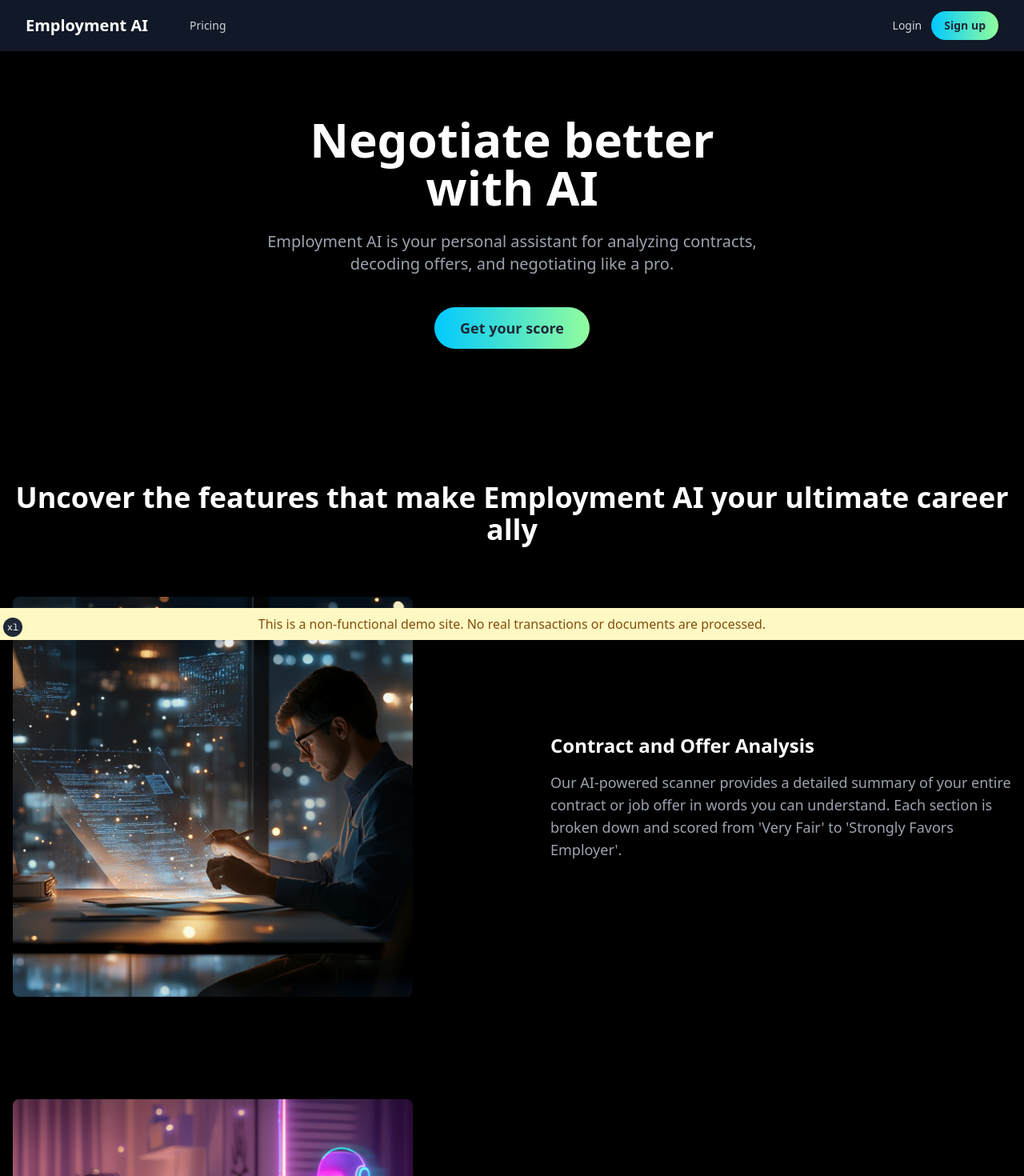
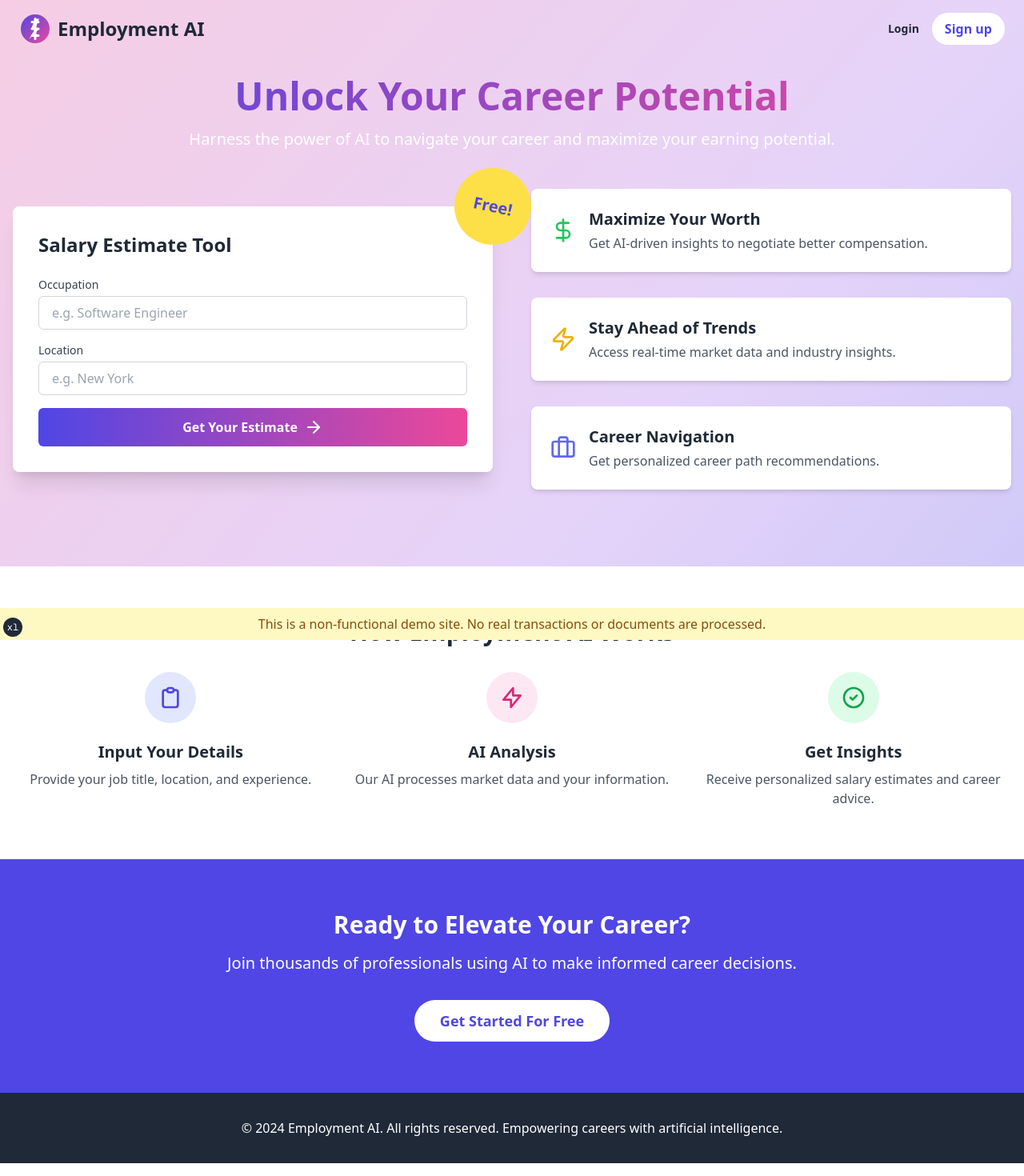
Before and after one commit to tombeckenham/employmentai, a Next.js app: page / in a window 1280 px wide. Shown: the top 1470 px of the page at 80% size. Built offline with nearby package versions, Linux system fonts and the light colour scheme; no server answers.

Commit message:
Incorporate salary estimate on front page Fixes #37

```diff
--- a/app/layout.tsx
+++ b/app/layout.tsx
@@ -9,6 +9,7 @@
 import { Header } from '@/components/header'
 import { Toaster } from '@/components/ui/sonner'
 import DemoNotice from '@/components/demo-notice'
+import { HeaderScroll } from '@/components/header-scroll'
 
 export const metadata = {
   metadataBase: new URL(`https://${process.env.VERCEL_URL}`),
@@ -52,8 +53,9 @@
           enableSystem
           disableTransitionOnChange
         >
-          <div className="flex flex-col min-h-screen">
+          <div className="min-h-screen bg-gradient-to-br from-pink-300 via-purple-300 to-indigo-400 text-gray-800 font-sans">
             <Header />
+            <HeaderScroll />
             <main className="flex flex-col flex-1 bg-muted/50">{children}</main>
             <DemoNotice /> {/* Include the DemoNotice component */}
           </div>
--- a/app/page.tsx
+++ b/app/page.tsx
@@ -1,142 +1,236 @@
-import React from 'react'
-import Image from 'next/image'
-import Link from 'next/link'
+'use client'
 
-interface FeatureCardProps {
-  title: string
-  description: string
-  image: string
-}
+import React, { useState } from 'react'
+import { motion } from 'framer-motion'
+import { ArrowRight, DollarSign, Zap, Briefcase } from 'lucide-react'
 
-const FeatureCard: React.FC<FeatureCardProps> = ({
-  title,
-  description,
-  image
-}) => (
-  <div className="flex flex-col md:flex-row items-center">
-    <div className="md:w-1/2 mb-8 md:mb-0">
-      <Image
-        src={image}
-        alt={title}
-        width={500}
-        height={300}
-        className="rounded-lg"
+const LandingPage = () => {
+  const [occupation, setOccupation] = useState('')
+  const [location, setLocation] = useState('')
+
+  return (
+    <>
+      <main className="container mx-auto px-4 py-24">
+        <div className="text-center mb-12">
+          <h1 className="text-5xl font-extrabold mb-4 bg-clip-text text-transparent bg-gradient-to-r from-indigo-600 to-pink-500">
+            Unlock Your Career Potential
+          </h1>
+          <p className="text-xl mb-8 text-white">
+            Harness the power of AI to navigate your career and maximize your
+            earning potential.
+          </p>
+        </div>
+
+        <div className="grid md:grid-cols-2 gap-12 items-center">
+          <div className="relative">
+            <motion.div
+              initial={{ opacity: 0, y: 20 }}
+              animate={{ opacity: 1, y: 0 }}
+              transition={{ duration: 0.5 }}
+              className="bg-white rounded-lg shadow-xl p-8 relative"
+            >
+              <h3 className="text-2xl font-bold mb-6">Salary Estimate Tool</h3>
+              <form className="space-y-4">
+                <div>
+                  <label
+                    htmlFor="occupation"
+                    className="block text-sm font-medium text-gray-700 mb-1"
+                  >
+                    Occupation
+                  </label>
+                  <motion.input
+                    whileFocus={{ scale: 1.02 }}
+                    type="text"
+                    id="occupation"
+                    value={occupation}
+                    onChange={e => setOccupation(e.target.value)}
+                    className="w-full px-4 py-2 rounded-md border border-gray-300 focus:ring-2 focus:ring-indigo-500 focus:border-transparent"
+                    placeholder="e.g. Software Engineer"
                   />
                 </div>
-    <div className="md:w-1/2 md:pl-12">
-      <h3 className="text-2xl font-bold mb-4">{title}</h3>
-      <p className="text-gray-400 text-lg">{description}</p>
+                <div>
+                  <label
+                    htmlFor="location"
+                    className="block text-sm font-medium text-gray-700 mb-1"
+                  >
+                    Location
+                  </label>
+                  <motion.input
+                    whileFocus={{ scale: 1.02 }}
+                    type="text"
+                    id="location"
+                    value={location}
+                    onChange={e => setLocation(e.target.value)}
+                    className="w-full px-4 py-2 rounded-md border border-gray-300 focus:ring-2 focus:ring-indigo-500 focus:border-transparent"
+                    placeholder="e.g. New York"
+                  />
+                </div>
+                <motion.button
+                  whileHover={{ scale: 1.05 }}
+                  whileTap={{ scale: 0.95 }}
+                  className="w-full bg-gradient-to-r from-indigo-600 to-pink-500 text-white font-bold py-3 px-6 rounded-md flex items-center justify-center"
+                >
+                  Get Your Estimate <ArrowRight className="ml-2" />
+                </motion.button>
+              </form>
+            </motion.div>
+            <div className="absolute -top-12 -right-12 size-24 bg-yellow-300 rounded-full flex items-center justify-center text-indigo-600 font-bold text-xl rotate-12 z-10">
+              Free!
             </div>
           </div>
-)
 
-const LandingPage: React.FC = () => {
-  return (
-    <div className="min-h-screen bg-black text-white">
-      {/* Hero Section */}
-      <header className="container mx-auto px-4 py-20 text-center">
-        <h1 className="text-6xl font-bold mb-6">
-          Negotiate better
-          <br />
-          with AI
-        </h1>
-        <p className="text-xl mb-10 text-gray-400 max-w-2xl mx-auto">
-          Employment AI is your personal assistant for analyzing contracts,
-          decoding offers, and negotiating like a pro.
+          <div className="space-y-8">
+            <motion.div
+              initial={{ opacity: 0, x: 20 }}
+              animate={{ opacity: 1, x: 0 }}
+              transition={{ duration: 0.5, delay: 0.2 }}
+              className="bg-white rounded-lg shadow-md p-6 flex items-center"
+            >
+              <DollarSign className="text-green-500 mr-4" size={32} />
+              <div>
+                <h4 className="text-xl font-semibold mb-1">
+                  Maximize Your Worth
+                </h4>
+                <p className="text-gray-600">
+                  Get AI-driven insights to negotiate better compensation.
                 </p>
-        <Link
-          href="/documents"
-          className="inline-block bg-gradient-button text-gray-800 font-bold text-lg px-8 py-3 rounded-full transition-all duration-300 ease-in-out hover:shadow-lg relative overflow-hidden group"
+              </div>
+            </motion.div>
+            <motion.div
+              initial={{ opacity: 0, x: 20 }}
+              animate={{ opacity: 1, x: 0 }}
+              transition={{ duration: 0.5, delay: 0.4 }}
+              className="bg-white rounded-lg shadow-md p-6 flex items-center"
             >
-          <span className="relative z-10">Get your score</span>
-          <span className="shine-effect group-hover:animate-shine"></span>
-        </Link>
-      </header>
+              <Zap className="text-yellow-500 mr-4" size={32} />
+              <div>
+                <h4 className="text-xl font-semibold mb-1">
+                  Stay Ahead of Trends
+                </h4>
+                <p className="text-gray-600">
+                  Access real-time market data and industry insights.
+                </p>
+              </div>
+            </motion.div>
+            <motion.div
+              initial={{ opacity: 0, x: 20 }}
+              animate={{ opacity: 1, x: 0 }}
+              transition={{ duration: 0.5, delay: 0.6 }}
+              className="bg-white rounded-lg shadow-md p-6 flex items-center"
+            >
+              <Briefcase className="text-indigo-500 mr-4" size={32} />
+              <div>
+                <h4 className="text-xl font-semibold mb-1">
+                  Career Navigation
+                </h4>
+                <p className="text-gray-600">
+                  Get personalized career path recommendations.
+                </p>
+              </div>
+            </motion.div>
+          </div>
+        </div>
+      </main>
 
-      {/* Features Section */}
-      <section className="py-20">
-        <div className="container mx-auto px-4">
-          <h2 className="text-4xl font-bold mb-16 text-center">
-            Uncover the features that make Employment AI your ultimate career
-            ally
-          </h2>
-          <div className="space-y-32">
-            <FeatureCard
-              title="Contract and Offer Analysis"
-              description="Our AI-powered scanner provides a detailed summary of your entire contract or job offer in words you can understand. Each section is broken down and scored from 'Very Fair' to 'Strongly Favors Employer'."
-              image="/images/contract-analysis.png"
+      <section className="bg-white py-16">
+        <div className="container mx-auto px-4 text-center">
+          <h2 className="text-3xl font-bold mb-8">How Employment AI Works</h2>
+          <div className="grid md:grid-cols-3 gap-8">
+            <div>
+              <div className="bg-indigo-100 rounded-full p-4 inline-block mb-4">
+                <svg
+                  className="size-8 text-indigo-600"
+                  fill="none"
+                  viewBox="0 0 24 24"
+                  stroke="currentColor"
+                >
+                  <path
+                    strokeLinecap="round"
+                    strokeLinejoin="round"
+                    strokeWidth={2}
+                    d="M9 5H7a2 2 0 00-2 2v12a2 2 0 002 2h10a2 2 0 002-2V7a2 2 0 00-2-2h-2M9 5a2 2 0 002 2h2a2 2 0 002-2M9 5a2 2 0 012-2h2a2 2 0 012 2"
                   />
-            <FeatureCard
-              title="Layoff and Severance Support"
-              description="Facing a layoff can be overwhelming, especially when you're given little time to review complex severance terms. We break down your severance agreement, highlight critical points, and help you understand what's negotiable - all within minutes."
-              image="/images/negotiation.png"
+                </svg>
+              </div>
+              <h3 className="text-xl font-semibold mb-2">Input Your Details</h3>
+              <p className="text-gray-600">
+                Provide your job title, location, and experience.
+              </p>
+            </div>
+            <div>
+              <div className="bg-pink-100 rounded-full p-4 inline-block mb-4">
+                <svg
+                  className="size-8 text-pink-600"
+                  fill="none"
+                  viewBox="0 0 24 24"
+                  stroke="currentColor"
+                >
+                  <path
+                    strokeLinecap="round"
+                    strokeLinejoin="round"
+                    strokeWidth={2}
+                    d="M13 10V3L4 14h7v7l9-11h-7z"
                   />
-            <FeatureCard
-              title="Decode Complex Terms"
-              description="From stock options and RSUs to non-compete clauses and intellectual property rights, we explain every aspect of your offer or severance package in plain English. No more confusion about what you're agreeing to."
-              image="/images/decode-offers.png"
+                </svg>
+              </div>
+              <h3 className="text-xl font-semibold mb-2">AI Analysis</h3>
+              <p className="text-gray-600">
+                Our AI processes market data and your information.
+              </p>
+            </div>
+            <div>
+              <div className="bg-green-100 rounded-full p-4 inline-block mb-4">
+                <svg
+                  className="size-8 text-green-600"
+                  fill="none"
+                  viewBox="0 0 24 24"
+                  stroke="currentColor"
+                >
+                  <path
+                    strokeLinecap="round"
+                    strokeLinejoin="round"
+                    strokeWidth={2}
+                    d="M9 12l2 2 4-4m6 2a9 9 0 11-18 0 9 9 0 0118 0z"
                   />
-            <FeatureCard
-              title="Know Your Worth"
-              description="Whether you're negotiating a new offer or a severance package, understand how it compares to industry standards. We analyze your role, location, experience, and more to identify key areas for negotiation."
-              image="/images/know-your-worth.png"
-            />
+                </svg>
+              </div>
+              <h3 className="text-xl font-semibold mb-2">Get Insights</h3>
+              <p className="text-gray-600">
+                Receive personalized salary estimates and career advice.
+              </p>
+            </div>
           </div>
         </div>
       </section>
 
-      {/* Privacy Section */}
-      <section className="py-20 bg-gray-900">
-        <div className="container mx-auto px-4">
-          <h2 className="text-4xl font-bold mb-8 text-center">
-            Your Privacy is Our Priority
+      <section className="bg-indigo-600 text-white py-16">
+        <div className="container mx-auto px-4 text-center">
+          <h2 className="text-3xl font-bold mb-4">
+            Ready to Elevate Your Career?
           </h2>
-          <div className="max-w-3xl mx-auto">
-            <p className="text-lg mb-6">
-              At Employment AI, we understand the sensitive nature of your
-              employment documents. That&apos;s why we&apos;ve implemented
-              state-of-the-art security measures to ensure your data remains
-              private and secure:
+          <p className="text-xl mb-8">
+            Join thousands of professionals using AI to make informed career
+            decisions.
           </p>
-            <ul className="list-disc list-inside space-y-4 text-gray-300">
-              <li>End-to-end encryption for all uploaded documents</li>
-              <li>Strict access controls and authentication protocols</li>
-              <li>Regular security audits and vulnerability assessments</li>
-              <li>
-                Compliance with GDPR, CCPA, and other data protection
-                regulations
-              </li>
-              <li>Option to delete your data at any time</li>
-            </ul>
-            <p className="mt-6 text-lg">
-              Your trust is important to us. We never share, sell, or use your
-              data for any purpose other than providing you with the best
-              possible contract analysis and negotiation support.
-            </p>
-          </div>
+          <motion.button
+            whileHover={{ scale: 1.05 }}
+            whileTap={{ scale: 0.95 }}
+            className="bg-white text-indigo-600 font-bold py-3 px-8 rounded-full text-lg hover:bg-indigo-50 transition duration-300"
+          >
+            Get Started For Free
+          </motion.button>
         </div>
       </section>
 
-      {/* CTA Section */}
-      <section className="py-20">
+      <footer className="bg-gray-800 text-white py-8">
         <div className="container mx-auto px-4 text-center">
-          <h2 className="text-4xl font-bold mb-4">
-            Ready to level up your career?
-          </h2>
-          <p className="text-xl mb-8 text-gray-400">
-            Don&apos;t leave money on the table. Get AI-powered insights for
-            your next career move.
+          <p>
+            &copy; 2024 Employment AI. All rights reserved. Empowering careers
+            with artificial intelligence.
           </p>
-          <Link
-            href="/documents"
-            className="inline-block bg-gradient-button text-gray-800 font-bold text-lg px-8 py-3 rounded-full transition-all duration-300 ease-in-out hover:shadow-lg relative overflow-hidden group"
-          >
-            <span className="relative z-10">Start your analysis</span>
-            <span className="shine-effect group-hover:animate-shine"></span>
-          </Link>
         </div>
-      </section>
-    </div>
+      </footer>
+    </>
   )
 }
 
--- /dev/null
+++ b/components/header-scroll.tsx
@@ -0,0 +1,19 @@
+'use client'
+
+import { useEffect } from 'react'
+
+export const HeaderScroll = () => {
+  useEffect(() => {
+    const handleScroll = () => {
+      const headerBg = document.getElementById('header-bg')
+      if (headerBg) {
+        headerBg.style.opacity = window.scrollY > 10 ? '1' : '0'
+      }
+    }
+
+    window.addEventListener('scroll', handleScroll)
+    return () => window.removeEventListener('scroll', handleScroll)
+  }, [])
+
+  return null
+}
--- a/components/header.tsx
+++ b/components/header.tsx
@@ -24,19 +24,15 @@
         {session?.user ? (
           <UserMenu user={session.user} />
         ) : (
-          <div className="flex items-center">
-            <Link
-              href="/login"
-              className="text-gray-300 hover:text-white px-3 py-2 rounded-md text-sm font-medium"
-            >
+          <div className="flex items-center space-x-4">
+            <Link href="/login" className="text-gray-800 font-bold text-sm ">
               Login
             </Link>
             <Link
               href="/signup"
-              className="inline-block bg-gradient-button text-gray-800 font-bold text-sm px-4 py-2 rounded-full transition-all duration-300 ease-in-out hover:shadow-lg relative overflow-hidden group"
+              className="bg-white text-indigo-600 px-4 py-2 rounded-full font-semibold hover:bg-indigo-100 transition-colors"
             >
-              <span className="relative z-10">Sign up</span>
-              <span className="shine-effect group-hover:animate-shine"></span>
+              Sign up
             </Link>
           </div>
         )}
@@ -45,33 +41,38 @@
   )
 }
 
-export function Header() {
+export const Header = () => {
   return (
-    <header className="sticky top-0 z-50 w-full bg-gray-900 text-white">
-      <div className="max-w-7xl mx-auto px-4 sm:px-6 lg:px-8">
-        <div className="flex items-center justify-between h-16">
-          <div className="flex items-center">
-            <Link href="/" className="font-bold text-xl">
-              Employment AI
-            </Link>
-            <div className="hidden md:block">
-              <nav className="ml-10 flex items-baseline space-x-4">
-                <Link
-                  href="/pricing"
-                  className="text-gray-300 hover:text-white px-3 py-2 rounded-md text-sm font-medium"
-                >
-                  Pricing
-                </Link>
-              </nav>
-            </div>
-          </div>
-          <div className="flex items-center">
-            <React.Suspense fallback={<div>Loading...</div>}>
-              <UserOrLogin />
-            </React.Suspense>
-          </div>
+    <header className="fixed top-0 inset-x-0 z-50">
+      <div
+        className="absolute inset-0 bg-gradient-to-r from-pink-300/70 via-purple-300/70 to-indigo-400/70 backdrop-blur-md opacity-0 transition-opacity duration-300"
+        id="header-bg"
+      />
+      <nav className="container mx-auto px-6 py-4 flex justify-between items-center relative z-10">
+        <div className="flex items-center">
+          <svg className="size-10 mr-2" viewBox="0 0 80 80">
+            <circle cx="40" cy="40" r="36" fill="url(#gradient)" />
+            <path
+              d="M40 15 v50 M32 23 h16 M32 57 h16 M32 40 h16"
+              stroke="#FFFFFF"
+              strokeWidth="6"
+              strokeLinecap="round"
+            />
+            <path
+              d="M40 15 L30 40 L40 40 L25 65 L50 40 L40 40 L50 15 Z"
+              fill="#FFFFFF"
+            />
+            <defs>
+              <linearGradient id="gradient" x1="0%" y1="0%" x2="100%" y2="100%">
+                <stop offset="0%" stopColor="#4F46E5" />
+                <stop offset="100%" stopColor="#EC4899" />
+              </linearGradient>
+            </defs>
+          </svg>
+          <span className="text-2xl font-bold">Employment AI</span>
         </div>
-      </div>
+        <UserOrLogin />
+      </nav>
     </header>
   )
 }
--- a/components/salary-calculator.tsx
+++ b/components/salary-calculator.tsx
@@ -1,29 +1,52 @@
 'use client'
-import React from 'react'
+import React, { useState } from 'react'
+import { useSession } from 'next-auth/react'
 import { JobDetailsForm } from './job-details-form'
 import { EmployeeDetailsForm } from './employee-details-form'
 import { SalaryEstimate } from './salary-estimate'
 import { SalaryCalculatorProvider } from '../lib/hooks/use-salary-calculator'
 
-export default function SalaryCalculator() {
+const SalaryCalculator: React.FC = () => {
+  const { data: session } = useSession()
+  const [showSignUpPrompt, setShowSignUpPrompt] = useState(false)
+
+  const handleCalculate = () => {
+    if (session) {
+      // Perform salary calculation
+    } else {
+      setShowSignUpPrompt(true)
+    }
+  }
+
   return (
     <SalaryCalculatorProvider>
-      <section className="py-12 bg-gray-50">
-        <div className="max-w-4xl mx-auto px-4 sm:px-6 lg:px-8">
-          <h2 className="text-3xl font-extrabold text-gray-900 sm:text-4xl">
-            What are you worth?
-          </h2>
-          <p className="mt-4 text-xl text-gray-500">
-            Discover your true market value with our AI-powered salary
-            calculator.
-          </p>
-          <div className="mt-12">
-            <JobDetailsForm />
-            <EmployeeDetailsForm />
-            <SalaryEstimate />
+      <div className="bg-white shadow-md rounded-lg p-6">
+        <JobDetailsForm />
+        <EmployeeDetailsForm />
+        {showSignUpPrompt ? (
+          <div className="mt-6 text-center">
+            <p className="text-lg text-gray-700 mb-4">
+              Sign up or log in to see your personalized salary estimate!
+            </p>
+            <a
+              href="/signup"
+              className="bg-indigo-600 text-white font-bold py-2 px-4 rounded hover:bg-indigo-700 transition duration-300"
+            >
+              Sign Up Now
+            </a>
           </div>
-        </div>
-      </section>
+        ) : (
+          <button
+            onClick={handleCalculate}
+            className="mt-6 w-full bg-indigo-600 text-white font-bold py-2 px-4 rounded hover:bg-indigo-700 transition duration-300"
+          >
+            {session ? 'Calculate Salary' : 'See Your Estimate'}
+          </button>
+        )}
+        {session && <SalaryEstimate />}
+      </div>
     </SalaryCalculatorProvider>
   )
 }
+
+export default SalaryCalculator
--- a/tailwind.config.ts
+++ b/tailwind.config.ts
@@ -55,6 +55,7 @@
           400: '#facc15',
           300: '#fde047'
         },
+        'logo-purple': '#4F46E5',
 
         border: 'hsl(var(--border))',
         input: 'hsl(var(--input))',
```
Also changed, not shown: components/providers.tsx (+6 -3 lines). Lines whose indentation alone changed are shown as unchanged.
